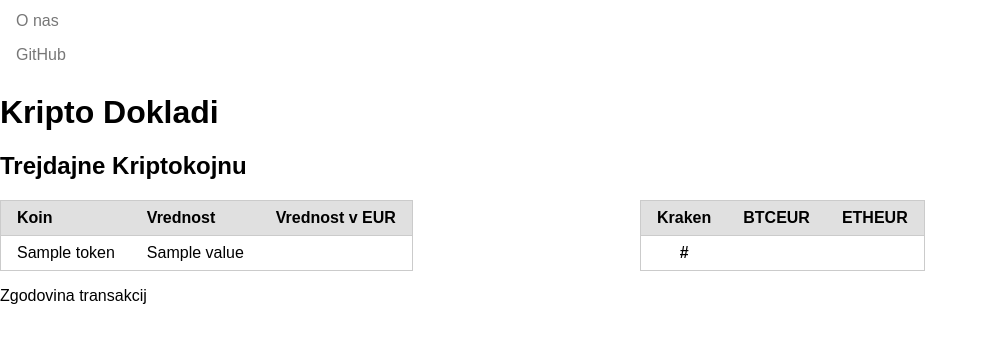
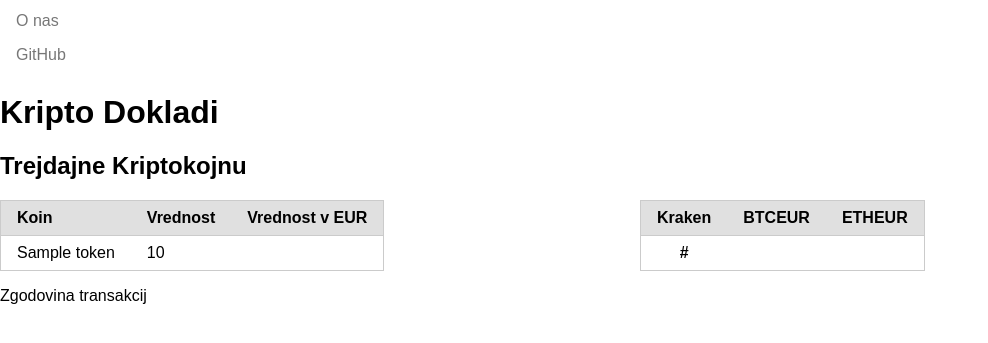
Before and after one commit to Alko89/cryptodokladi, a Python web app: template cryptodokladi/templates/user_view.jinja2 in a window 1280 px wide. Shown: the part 134-477 px from the top of the page, without its empty margins (0-988 px from the left). Run offline with Jinja, Linux system fonts and the light colour scheme; the template is opened without the code that fills it: most values are stand-ins (such as "Sample title", 1, 10 or a date in 2020); lists and menus that the app fills with data are empty; some libraries are stand-ins or nearby versions.

Commit message:
Use Decimal(28,18) for funds

```diff
--- a/cryptodokladi/models/funds.py
+++ b/cryptodokladi/models/funds.py
@@ -2,6 +2,7 @@ from sqlalchemy import (
     Column,
     ForeignKey,
     Integer,
+    Numeric,
     Text,
     DateTime
 )
@@ -16,7 +17,7 @@ class Funds(Base):
     __tablename__ = 'funds'
     id = Column(Integer, primary_key=True)
     token = Column(Text, nullable=False)
-    value = Column(Integer, nullable=False)
+    value = Column(Numeric(precision=28, scale=18), nullable=False)
     timestamp = Column(DateTime, default=datetime.utcnow)
     comment = Column(Text)
 
--- a/cryptodokladi/templates/user_view.jinja2
+++ b/cryptodokladi/templates/user_view.jinja2
@@ -28,7 +28,7 @@
                                 {{ fund.token }}
                             </td>
                             <td class="{{ fund.token }}" id="{{ fund.token }}">
-                                {{ fund.value }}
+                                {{ fund.value|round(4) }}
                             </td>
                             <td class="{{ fund.token }}" ID="{{ fund.token }}EUR">
                             </td>
@@ -73,7 +73,7 @@
                         {{ fund.token }}
                     </td>
                     <td class="{{ fund.token }}">
-                        {{ fund.value }}
+                        {{ fund.value|round(4) }}
                     </td>
                     <td class="timestamp">
                         {{ fund.timestamp }}
```
Also changed, not shown: cryptodokladi/static/js/script.js (+0 -11 lines), cryptodokladi/views/user.py (+0 -7 lines).
